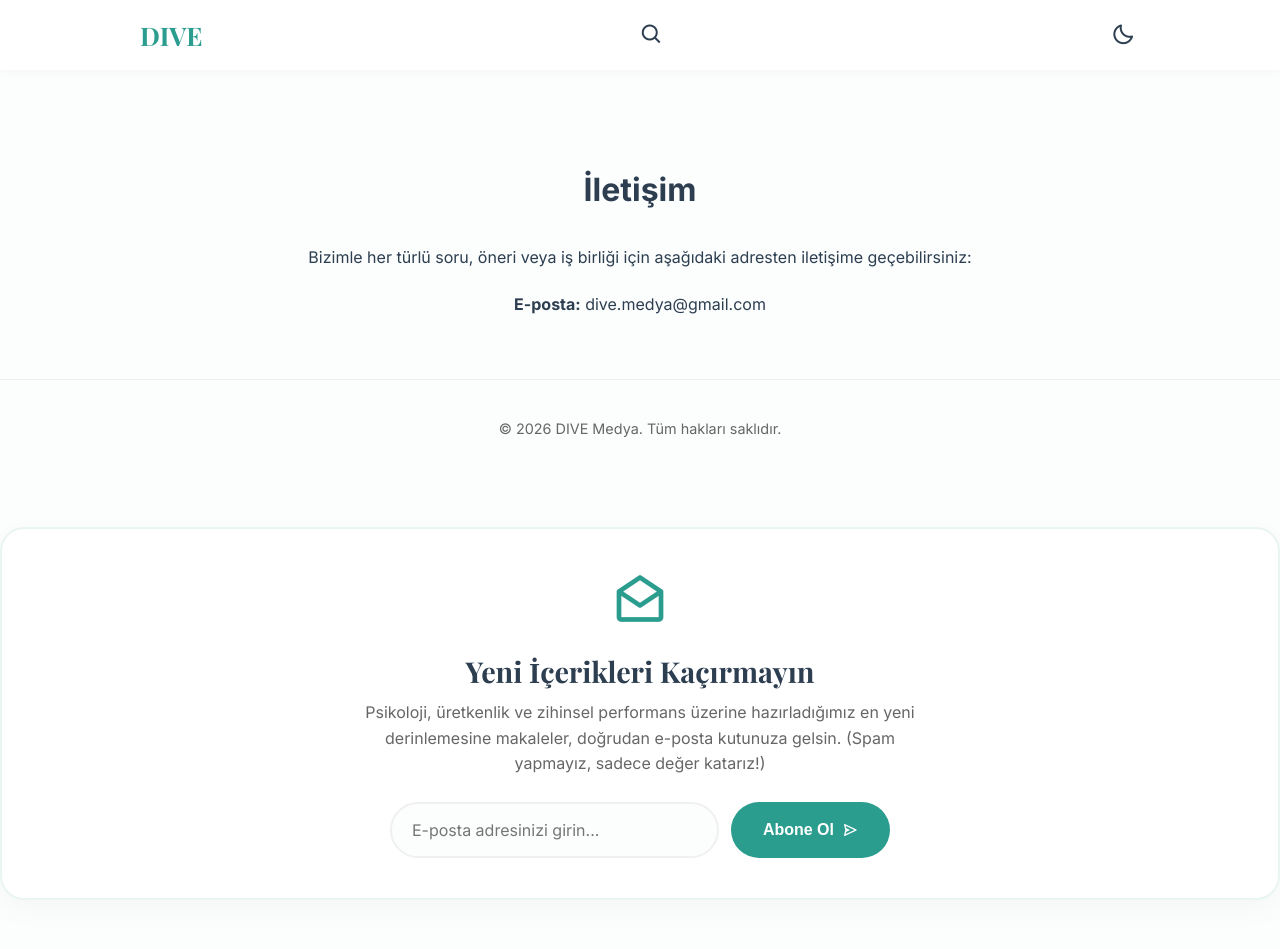
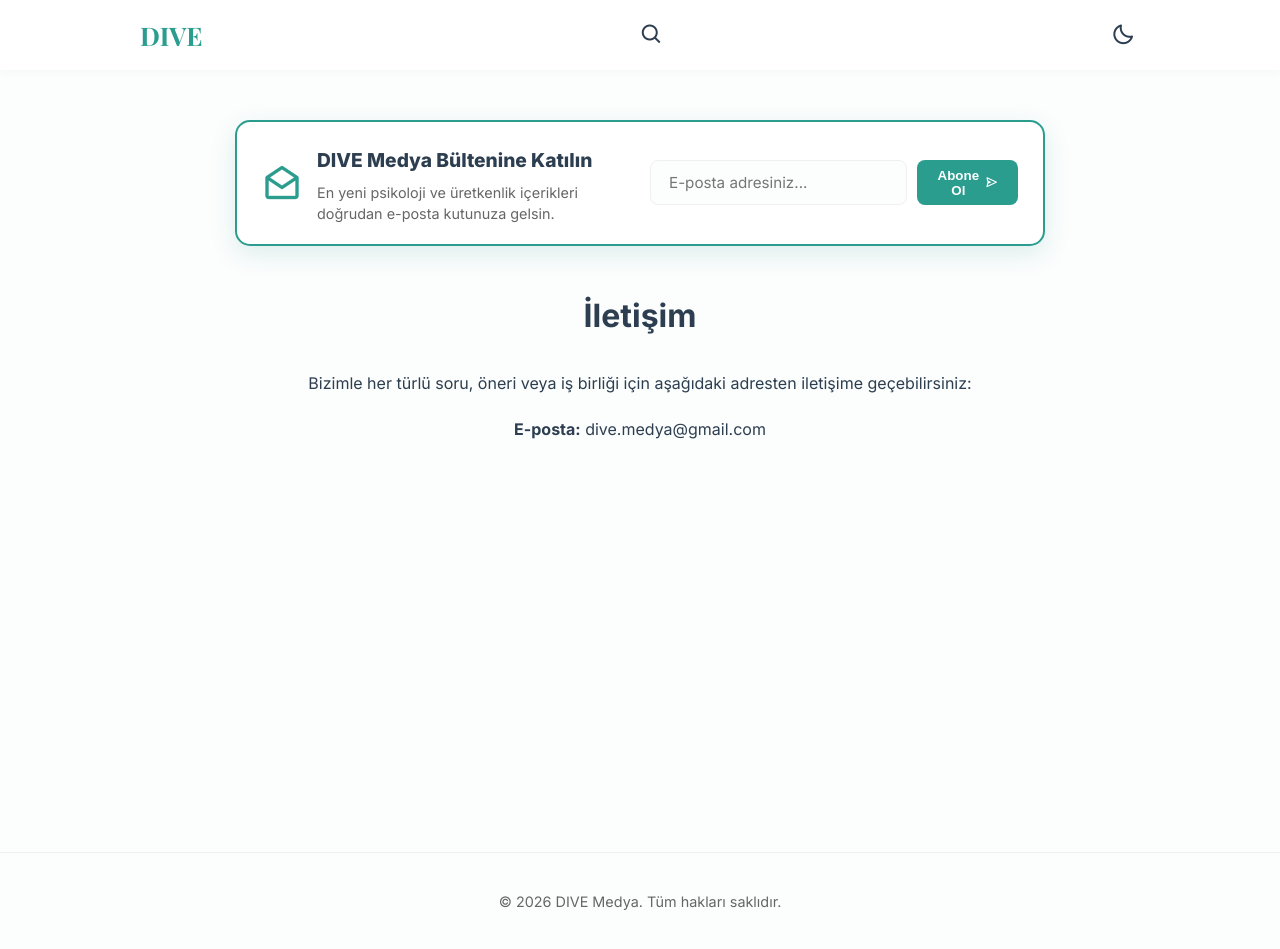
Before and after one commit to EKTHOLDING/dive, a Jekyll site: the page built from iletisim.md, in a window 1280 px wide and 950 px high. Built offline with Jekyll 4.4.1, drawn with Linux system fonts in a browser that asks for light colours.

Commit message:
Update abone-kutusu.html

```diff
--- a/_includes/abone-kutusu.html
+++ b/_includes/abone-kutusu.html
@@ -1,130 +1,145 @@
 <style>
-    /* Abone Kutusu Genel Tasarım */
-    .newsletter-box {
+    /* Tepeye Uyumlu Yatay ve Şık Tasarım */
+    #smart-top-newsletter {
         background: var(--card-bg);
-        border: 2px solid var(--accent);
-        border-radius: 24px;
-        padding: 40px 30px;
-        margin: 50px 0;
-        text-align: center;
-        box-shadow: 0 10px 30px rgba(0,0,0,0.03);
-        transition: all 0.4s ease;
-        position: relative;
-        overflow: hidden;
+        border: 2px solid var(--primary); /* Dükkanın yeşiliyle dikkat çeker */
+        border-radius: 15px;
+        padding: 20px 25px;
+        margin-bottom: 35px; /* Yazıyla arasına boşluk bırakır */
+        display: flex;
+        align-items: center;
+        justify-content: space-between;
+        gap: 20px;
+        box-shadow: 0 8px 25px rgba(42, 157, 143, 0.15);
+        opacity: 0; /* Başlangıçta gizli, JS ile tepeye çıkınca belirecek */
+        transform: translateY(-10px);
+        transition: opacity 0.5s ease, transform 0.5s ease;
     }
 
-    /* Gece Modunda Çerçeve Belirginliği */
-    body.dark-mode .newsletter-box {
-        border-color: var(--border);
-        box-shadow: 0 10px 30px rgba(0,0,0,0.2);
+    body.dark-mode #smart-top-newsletter {
+        box-shadow: 0 8px 25px rgba(0, 0, 0, 0.4);
     }
 
-    /* İkon Tasarımı */
-    .newsletter-icon {
-        font-size: 3.5rem;
-        color: var(--primary);
-        margin-bottom: 15px;
-        display: inline-block;
-        animation: float 3s ease-in-out infinite;
+    .top-news-text {
+        flex: 1;
+        display: flex;
+        align-items: center;
+        gap: 15px;
     }
 
-    /* Hafif Uçuşma Animasyonu */
-    @keyframes float {
-        0% { transform: translateY(0px); }
-        50% { transform: translateY(-8px); }
-        100% { transform: translateY(0px); }
+    .top-news-icon {
+        font-size: 2.5rem;
+        color: var(--primary);
     }
 
-    .newsletter-title {
-        font-size: 1.8rem;
+    .top-news-content h4 {
+        margin: 0 0 5px 0;
+        font-size: 1.2rem;
+        color: var(--text);
         font-weight: 800;
-        color: var(--text);
-        margin: 0 0 10px 0;
-        font-family: 'Playfair Display', serif;
     }
 
-    .newsletter-desc {
-        font-size: 1rem;
+    .top-news-content p {
+        margin: 0;
+        font-size: 0.9rem;
         color: var(--text-muted);
-        margin: 0 auto 25px auto;
-        line-height: 1.6;
-        max-width: 550px;
+        line-height: 1.4;
     }
 
-    /* Form Alanı */
-    .newsletter-form {
+    .top-news-form {
         display: flex;
-        gap: 12px;
-        max-width: 500px;
-        margin: 0 auto;
-        position: relative;
+        gap: 10px;
+        flex: 1;
+        max-width: 450px;
     }
 
-    .newsletter-input {
+    .top-news-input {
         flex: 1;
-        padding: 16px 20px;
-        border: 2px solid var(--border);
-        border-radius: 50px;
-        font-size: 1rem;
-        font-family: 'Inter', sans-serif;
+        padding: 12px 18px;
+        border: 1px solid var(--border);
+        border-radius: 8px;
+        outline: none;
         background: var(--bg);
         color: var(--text);
-        outline: none;
-        transition: all 0.3s ease;
+        font-family: 'Inter', sans-serif;
+        font-size: 0.95rem;
+        transition: 0.3s;
     }
 
-    .newsletter-input:focus {
+    .top-news-input:focus {
         border-color: var(--primary);
-        box-shadow: 0 0 15px rgba(42, 157, 143, 0.1);
     }
 
-    .newsletter-btn {
-        padding: 16px 32px;
+    .top-news-btn {
         background: var(--primary);
         color: white;
         border: none;
-        border-radius: 50px;
+        padding: 0 20px;
+        border-radius: 8px;
         font-weight: 700;
-        font-size: 1rem;
         cursor: pointer;
-        transition: all 0.3s ease;
+        transition: 0.3s;
         display: flex;
         align-items: center;
-        gap: 8px;
+        gap: 5px;
     }
 
-    .newsletter-btn:hover {
+    .top-news-btn:hover {
         transform: translateY(-2px);
-        box-shadow: 0 8px 20px rgba(42, 157, 143, 0.4);
-        filter: brightness(1.1);
+        box-shadow: 0 5px 15px rgba(42, 157, 143, 0.3);
     }
 
-    /* Mobil Uyum (Ekran daraldığında alt alta geç) */
-    @media (max-width: 600px) {
-        .newsletter-form {
+    /* Mobil Cihazlar İçin Alt Alta Dizilim */
+    @media (max-width: 768px) {
+        #smart-top-newsletter {
+            flex-direction: column;
+            text-align: center;
+            padding: 20px 15px;
+        }
+        .top-news-text {
+            flex-direction: column;
+            gap: 10px;
+        }
+        .top-news-form {
+            width: 100%;
             flex-direction: column;
         }
-        .newsletter-btn {
-            width: 100%;
+        .top-news-btn {
+            padding: 12px;
             justify-content: center;
-        }
-        .newsletter-box {
-            padding: 30px 20px;
         }
     }
 </style>
 
-<div class="newsletter-box">
-    <div class="newsletter-icon">
-        <i class='bx bx-envelope-open'></i>
+<div id="smart-top-newsletter">
+    <div class="top-news-text">
+        <i class='bx bx-envelope-open top-news-icon'></i>
+        <div class="top-news-content">
+            <h4>DIVE Medya Bültenine Katılın</h4>
+            <p>En yeni psikoloji ve üretkenlik içerikleri doğrudan e-posta kutunuza gelsin.</p>
+        </div>
     </div>
-    <h3 class="newsletter-title">Yeni İçerikleri Kaçırmayın</h3>
-    <p class="newsletter-desc">Psikoloji, üretkenlik ve zihinsel performans üzerine hazırladığımız en yeni derinlemesine makaleler, doğrudan e-posta kutunuza gelsin. (Spam yapmayız, sadece değer katarız!)</p>
-
-    <form class="newsletter-form" onsubmit="event.preventDefault(); alert('Harika! E-posta altyapısı (Mailchimp vb.) kurulduğunda adresiniz güvenle kaydedilecek. Şimdilik tasarımın keyfini çıkarın!');">
-        <input type="email" class="newsletter-input" placeholder="E-posta adresinizi girin..." required>
-        <button type="submit" class="newsletter-btn">
-            Abone Ol <i class='bx bx-send'></i>
-        </button>
+    <form class="top-news-form" onsubmit="event.preventDefault(); alert('Tebrikler! Abone oldunuz.');">
+        <input type="email" class="top-news-input" placeholder="E-posta adresiniz..." required>
+        <button type="submit" class="top-news-btn">Abone Ol <i class='bx bx-send'></i></button>
     </form>
 </div>
+
+<script>
+    document.addEventListener("DOMContentLoaded", function() {
+        // Kutuyu ve sayfanın ana gövdesini (main-content) bul
+        const newsletterBox = document.getElementById("smart-top-newsletter");
+        const mainContent = document.querySelector(".main-content");
+
+        if (mainContent && newsletterBox) {
+            // Kutuyu al, ana gövdenin EN TEPESİNE (ilk çocuk olarak) yapıştır!
+            mainContent.insertBefore(newsletterBox, mainContent.firstChild);
+
+            // Yumuşakça görünür yap (Estetik geçiş)
+            setTimeout(() => {
+                newsletterBox.style.opacity = "1";
+                newsletterBox.style.transform = "translateY(0)";
+            }, 100);
+        }
+    });
+</script>
```
